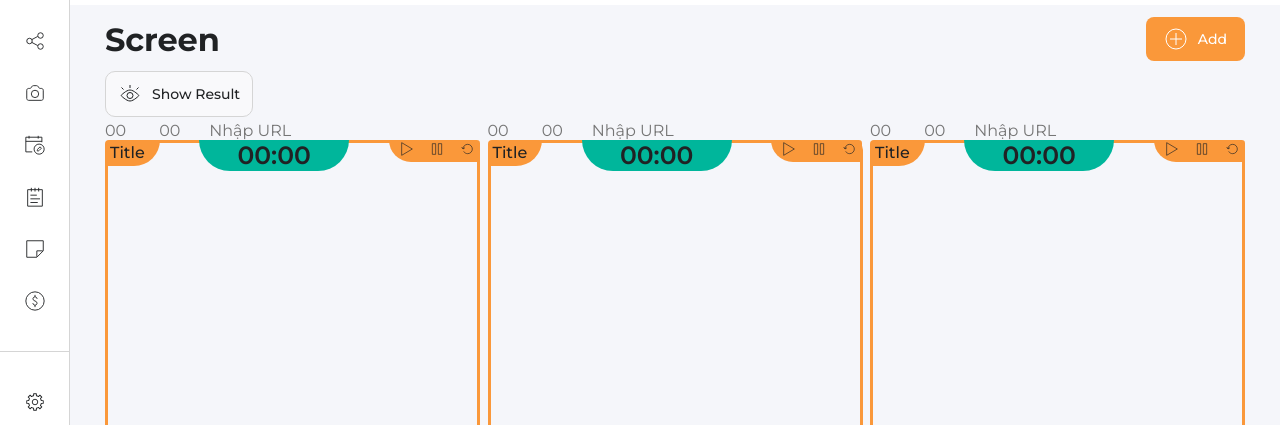
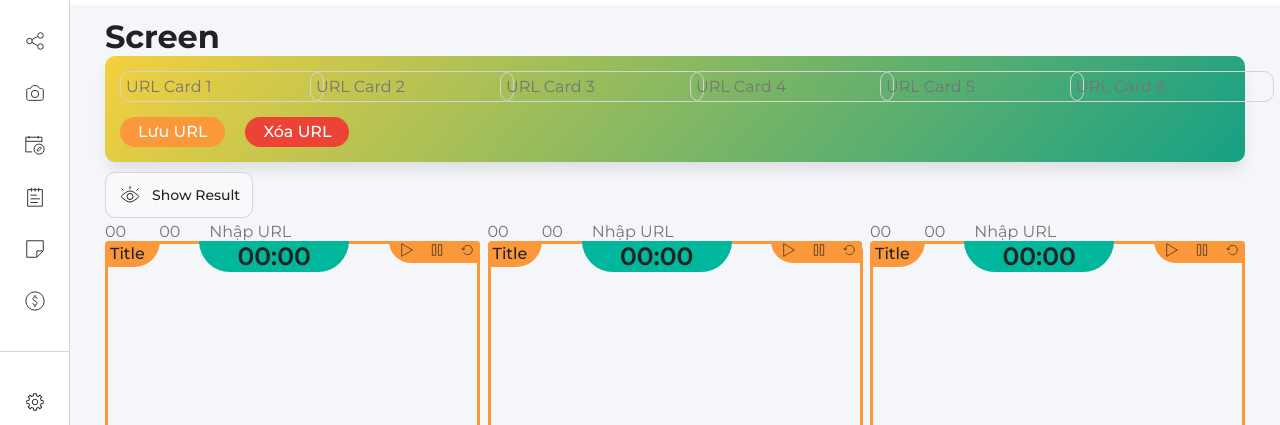
Before and after one commit to Devcui0610/tool-mini-ver-2, a website: page screen.html in a window 1280 px wide. Shown: the part 57-482 px from the top of the page. Drawn offline with nearby package versions, Linux system fonts and the light colour scheme.

Commit message:
Done Edit Screen 2

```diff
--- a/assets/js/screen.js
+++ b/assets/js/screen.js
@@ -255,3 +255,50 @@ document.addEventListener("DOMContentLoaded", () => {
         }
     });
 });
+
+
+// ADD:
+document.addEventListener("DOMContentLoaded", () => {
+    const urlInputs = document.querySelectorAll(".url-input");
+    const saveButton = document.querySelector("#save-urls");
+    const clearButton = document.querySelector("#clear-urls");
+    const cardWindows = document.querySelectorAll(".card-window");
+
+    // Load URL từ localStorage khi tải trang
+    const loadUrls = () => {
+        cardWindows.forEach((cardWindow, index) => {
+            const url = localStorage.getItem(`cardURL-${index}`);
+            const showArea = cardWindow.querySelector(".card-window__show");
+            if (url && showArea) {
+                showArea.innerHTML = `<iframe src="${url}" frameborder="0" class="card-window__iframe"></iframe>`;
+            }
+        });
+    };
+
+    // Lưu URL từ input vào localStorage và hiển thị trên card
+    saveButton.addEventListener("click", () => {
+        urlInputs.forEach((input, index) => {
+            const url = input.value.trim();
+            if (url) {
+                localStorage.setItem(`cardURL-${index}`, url); // Lưu URL vào localStorage
+                const showArea = cardWindows[index].querySelector(".card-window__show");
+                if (showArea) {
+                    showArea.innerHTML = `<iframe src="${url}" frameborder="0" class="card-window__iframe"></iframe>`;
+                }
+            }
+        });
+    });
+
+    // Xóa URL khỏi card nhưng vẫn giữ trong localStorage
+    clearButton.addEventListener("click", () => {
+        cardWindows.forEach((cardWindow) => {
+            const showArea = cardWindow.querySelector(".card-window__show");
+            if (showArea) {
+                showArea.innerHTML = ""; // Xóa iframe khỏi card
+            }
+        });
+    });
+
+    // Tải URL đã lưu khi trang load
+    loadUrls();
+});
--- a/screen.html
+++ b/screen.html
@@ -51,10 +51,58 @@
                             <!-- Container Row -->
                             <div class="content__row">
                                 <h2 class="content__title">Screen</h2>
-                                <button class="btn btn-primary">
-                                    <img src="./assets/images/add.svg" alt="" class="container__btn-icon" />
-                                    <span class="container__btn-text">Add</span>
-                                </button>
+                            </div>
+
+                            <!-- Nháp -->
+                            <div class="card-url">
+                                <div class="card-url__inner">
+                                    <div class="row row-cols-6">
+                                        <div class="col">
+                                            <input
+                                                type="text"
+                                                class="url-input card-url__input"
+                                                placeholder="URL Card 1" />
+                                        </div>
+                                        <div class="col">
+                                            <input
+                                                type="text"
+                                                class="url-input card-url__input"
+                                                placeholder="URL Card 2" />
+                                        </div>
+                                        <div class="col">
+                                            <input
+                                                type="text"
+                                                class="url-input card-url__input"
+                                                placeholder="URL Card 3" />
+                                        </div>
+                                        <div class="col">
+                                            <input
+                                                type="text"
+                                                class="url-input card-url__input"
+                                                placeholder="URL Card 4" />
+                                        </div>
+                                        <div class="col">
+                                            <input
+                                                type="text"
+                                                class="url-input card-url__input"
+                                                placeholder="URL Card 5" />
+                                        </div>
+                                        <div class="col">
+                                            <input
+                                                type="text"
+                                                class="url-input card-url__input"
+                                                placeholder="URL Card 6" />
+                                        </div>
+                                    </div>
+                                </div>
+                                <div class="card-url__buttons">
+                                    <button id="save-urls" class="btn btn--medium btn--rounded btn--primary">
+                                        Lưu URL
+                                    </button>
+                                    <button id="clear-urls" class="btn btn--medium btn--rounded btn--danger">
+                                        Xóa URL
+                                    </button>
+                                </div>
                             </div>
 
                             <!-- Control -->
--- a/scss/components/_button.scss
+++ b/scss/components/_button.scss
@@ -30,6 +30,10 @@
 
     white-space: nowrap;
     user-select: none;
+
+    &--medium {
+        height: 30px;
+    }
 
     &--small {
         height: 25px;
--- a/scss/pages/_screen.scss
+++ b/scss/pages/_screen.scss
@@ -27,7 +27,7 @@
         left: 0;
         right: 0;
         border-radius: 10px;
-        transform: translateY(138%);
+        transform: translateY(299%);
         background-image: linear-gradient(to top, #0ba360 0%, #3cba92 100%);
         z-index: 2;
         display: none;
@@ -36,7 +36,7 @@
             display: flex;
             padding: 8px;
 
-            & li {
+            & li:not(:last-child) {
                 border-right: 1px solid var(--color-primary);
                 padding-right: 20px;
                 margin-right: 20px;
@@ -127,3 +127,30 @@
         }
     }
 }
+
+.card-url {
+    background-color: #f4d03f;
+    background-image: linear-gradient(132deg, #f4d03f 0%, #16a085 100%);
+    box-shadow: 0px 10px 15px -3px rgba(0, 0, 0, 0.1);
+    padding: 15px;
+    border-radius: 10px;
+
+    &__title {
+        font-size: 1.8rem;
+        font-weight: 500;
+        text-align: center;
+        color: var(--color-primary);
+        margin-bottom: 10px;
+    }
+
+    &__input {
+        border: 1px solid var(--border-box);
+        border-radius: 10px;
+        padding: 5px;
+    }
+
+    &__buttons {
+        display: flex;
+        margin-top: 15px;
+    }
+}
```
Also changed, not shown: assets/css/main.css, 1 other file.
